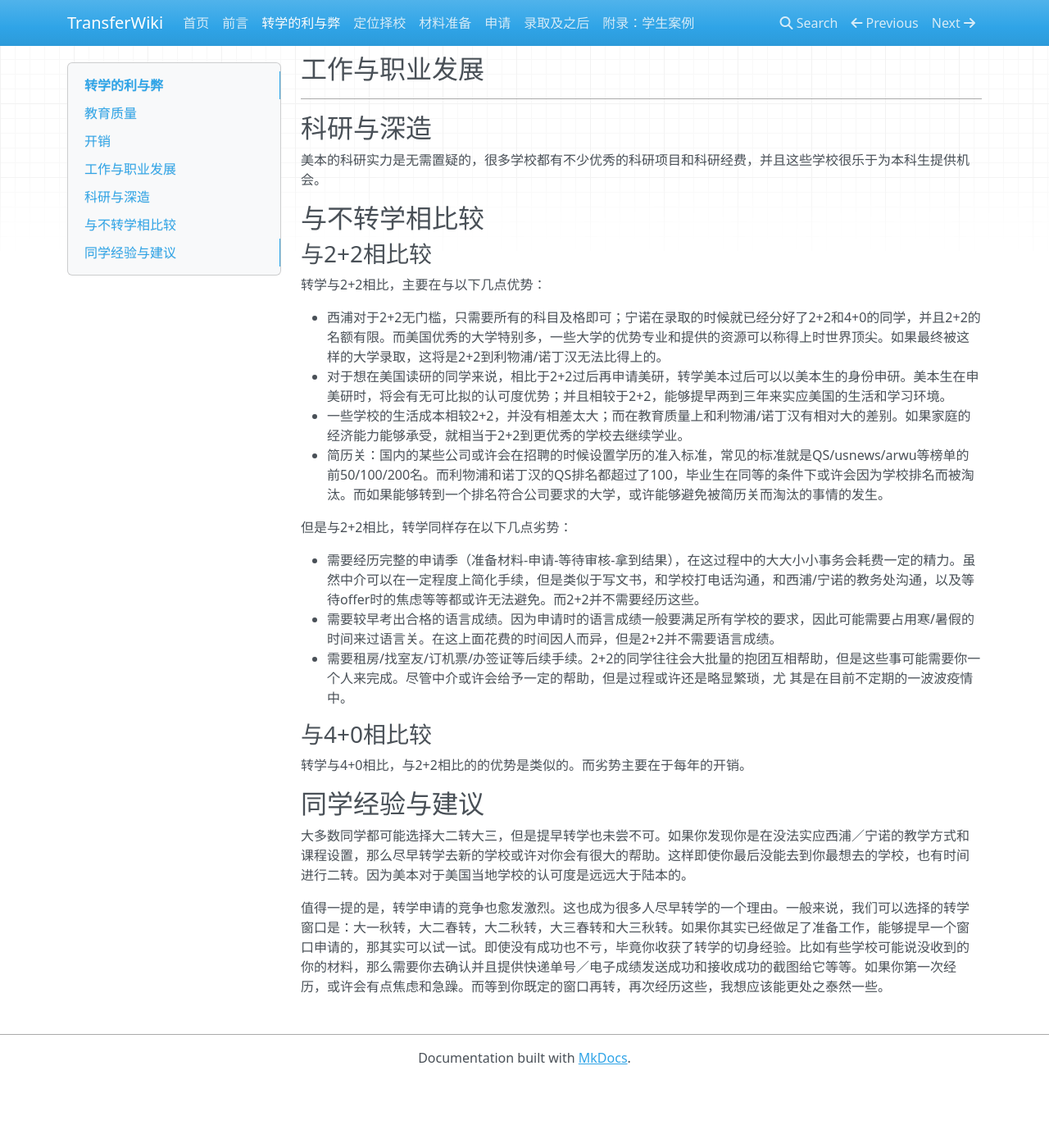
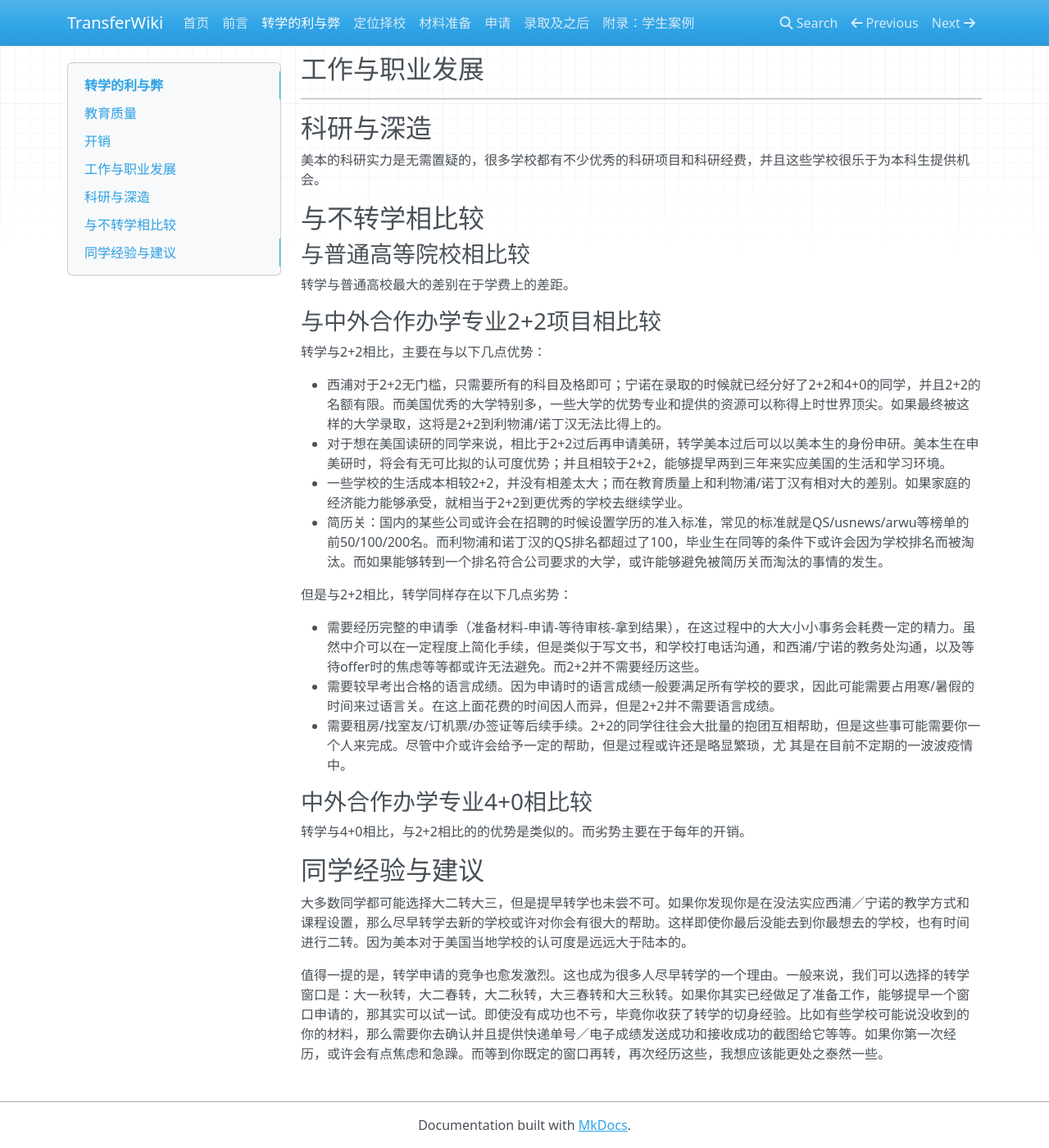
Before and after one commit to SihanXU/TransferWiki, an MkDocs documentation site: the page built from docs/think.md, in a window 1280 px wide and 1400 px high, scrolled down 883 px. Shown: the whole window at 82% size. Built offline with MkDocs 1.6.1, drawn with Linux system fonts in a browser that asks for light colours; nearby versions of some CDN libraries; before the commit the page ends 2201 px from its top, so only the background shows below that.

Commit message:
Update think.md

```diff
--- a/docs/think.md
+++ b/docs/think.md
@@ -22,7 +22,11 @@
 
 ## 与不转学相比较
 
-### 与2+2相比较
+### 与普通高等院校相比较
+
+转学与普通高校最大的差别在于学费上的差距。
+
+### 与中外合作办学专业2+2项目相比较
 
 转学与2+2相比，主要在与以下几点优势：
 
@@ -37,7 +41,7 @@
 - 需要较早考出合格的语言成绩。因为申请时的语言成绩一般要满足所有学校的要求，因此可能需要占用寒/暑假的时间来过语言关。在这上面花费的时间因人而异，但是2+2并不需要语言成绩。
 - 需要租房/找室友/订机票/办签证等后续手续。2+2的同学往往会大批量的抱团互相帮助，但是这些事可能需要你一个人来完成。尽管中介或许会给予一定的帮助，但是过程或许还是略显繁琐，尤 其是在目前不定期的一波波疫情中。
 
-### 与4+0相比较
+### 中外合作办学专业4+0相比较
 
 转学与4+0相比，与2+2相比的的优势是类似的。而劣势主要在于每年的开销。
 
```
